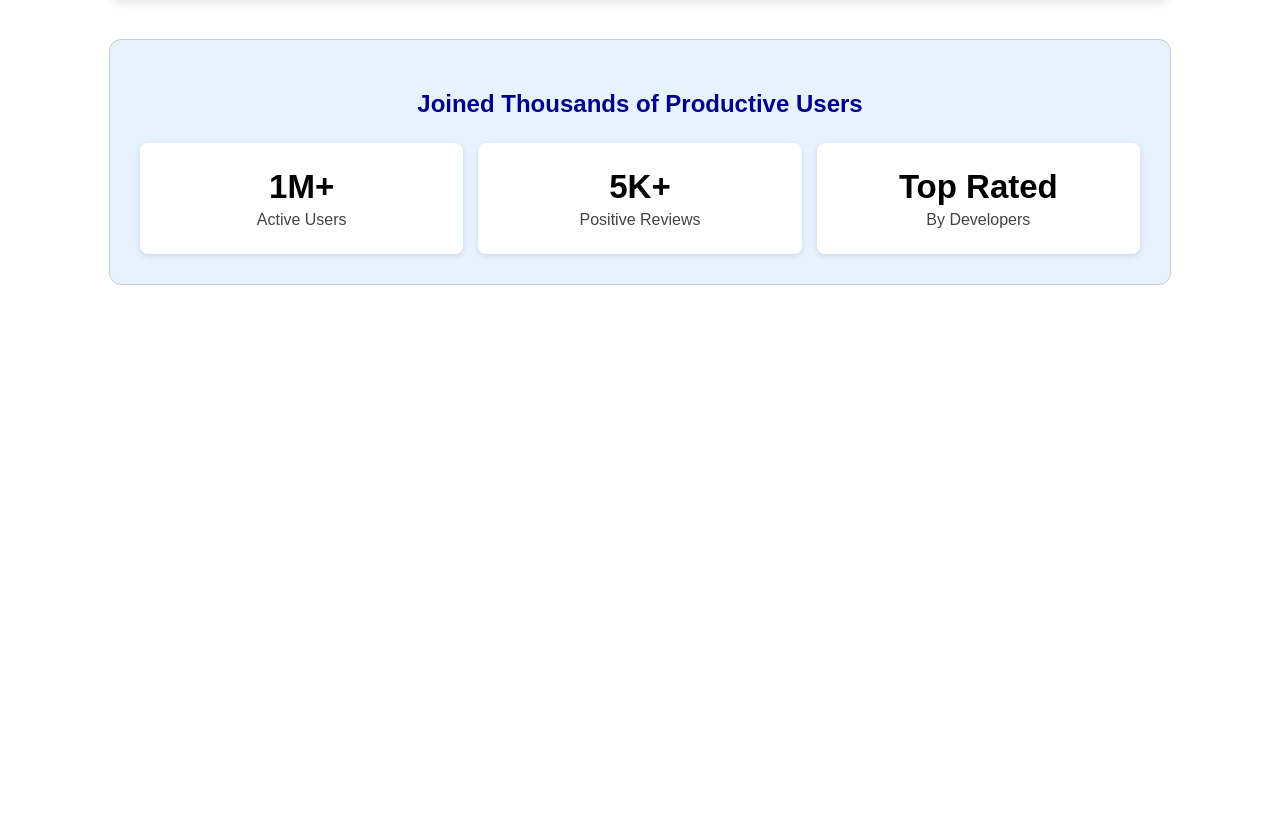
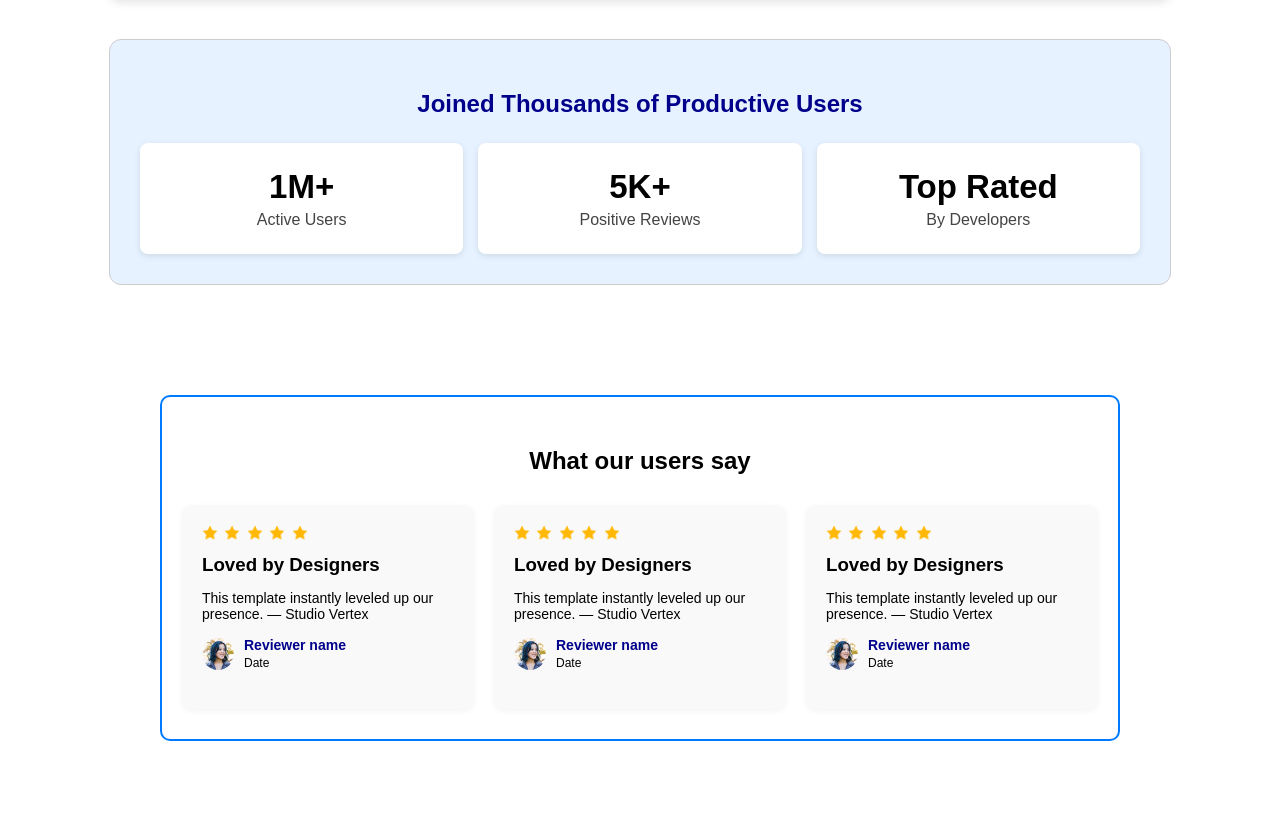
Before and after one commit to apurbo774/web-developer-portfolio, a plain HTML site: page index.html in a window 1280 px wide. Shown: the part 912-1726 px from the top of the page. Before the commit the page ends 1237 px from the top, so only its background shows below. Drawn offline with Linux system fonts and the light colour scheme.

Commit message:
testimonial section added

```diff
--- a/index.html
+++ b/index.html
@@ -52,6 +52,67 @@
   </div>
 </div>
 
+<div class="testimonial-wrapper">
+  <div class="testimonial-box">
+    <h2>What our users say</h2>
+    <div class="testimonial-row">
+      <div class="testimonial-card">
+        <div class="stars">
+          <img src="Images/icon-star.png" alt="star">
+          <img src="Images/icon-star.png" alt="star">
+          <img src="Images/icon-star.png" alt="star">
+          <img src="Images/icon-star.png" alt="star">
+          <img src="Images/icon-star.png" alt="star">
+        </div>
+        <h3>Loved by Designers</h3>
+        <p>This template instantly leveled up our presence. — Studio Vertex</p>
+        <div class="review-footer">
+          <img src="Images/avatar.png" alt="avatar">
+          <div>
+            <h4>Reviewer name</h4>
+            <small>Date</small>
+          </div>
+        </div>
+      </div>
+
+<div class="testimonial-card">
+    <div class="stars">
+      <img src="Images/icon-star.png" alt="star">
+      <img src="Images/icon-star.png" alt="star">
+      <img src="Images/icon-star.png" alt="star">
+      <img src="Images/icon-star.png" alt="star">
+      <img src="Images/icon-star.png" alt="star">
+    </div>
+    <h3>Loved by Designers</h3>
+    <p>This template instantly leveled up our presence. — Studio Vertex</p>
+    <div class="review-footer">
+      <img src="Images/avatar.png" alt="avatar">
+      <div>
+        <h4>Reviewer name</h4>
+        <small>Date</small>
+      </div>
+    </div>
+  </div>
+
+  <div class="testimonial-card">
+    <div class="stars">
+      <img src="Images/icon-star.png" alt="star">
+      <img src="Images/icon-star.png" alt="star">
+      <img src="Images/icon-star.png" alt="star">
+      <img src="Images/icon-star.png" alt="star">
+      <img src="Images/icon-star.png" alt="star">
+    </div>
+    <h3>Loved by Designers</h3>
+    <p>This template instantly leveled up our presence. — Studio Vertex</p>
+    <div class="review-footer">
+      <img src="Images/avatar.png" alt="avatar">
+      <div>
+        <h4>Reviewer name</h4>
+        <small>Date</small>
+      </div>
+    </div>
+  </div>
+</div>
 
 
 </body>
--- a/style.css
+++ b/style.css
@@ -150,3 +150,86 @@ body {
     margin: 5px 0 0;
     color: #444;
 }
+
+
+/* Testimonial Section */
+.testimonial-box {
+background-color: white;
+margin: 40px 20px;
+padding: 30px 20px;
+border: 2px solid #007bff;
+border-radius: 10px;
+text-align: center;
+}
+
+.testimonial-wrapper {
+margin: 40px auto;
+padding: 30px;
+width: 90%;
+max-width: 1000px;
+background-color: white; / changed from #e6f2ff */
+border: 1px solid #ccc;
+border-radius: 12px;
+}
+
+.testimonial-box h2 {
+color: black;
+font-size: 24px;
+margin-bottom: 30px;
+}
+
+.testimonial-row {
+display: flex;
+justify-content: space-between;
+gap: 20px;
+flex-wrap: wrap;
+}
+
+.testimonial-card {
+background-color: #f9f9f9;
+border-radius: 10px;
+padding: 20px;
+flex: 1;
+min-width: 250px;
+max-width: 300px;
+box-shadow: 0 2px 6px rgba(0,0,0,0.05);
+text-align: left;
+}
+
+.stars img {
+width: 16px;
+margin-right: 2px;
+}
+
+.testimonial-card h3 {
+color: black;
+margin: 10px 0 5px;
+}
+
+.testimonial-card p {
+font-size: 14px;
+margin-bottom: 15px;
+}
+
+.review-footer {
+display: flex;
+align-items: center;
+gap: 10px;
+}
+
+.review-footer img {
+width: 32px;
+height: 32px;
+border-radius: 50%;
+}
+
+.review-footer h4 {
+margin: 0;
+font-size: 14px;
+color: darkblue;
+}
+
+.review-footer small {
+font-size: 12px;
+color: #555;
+}
```
